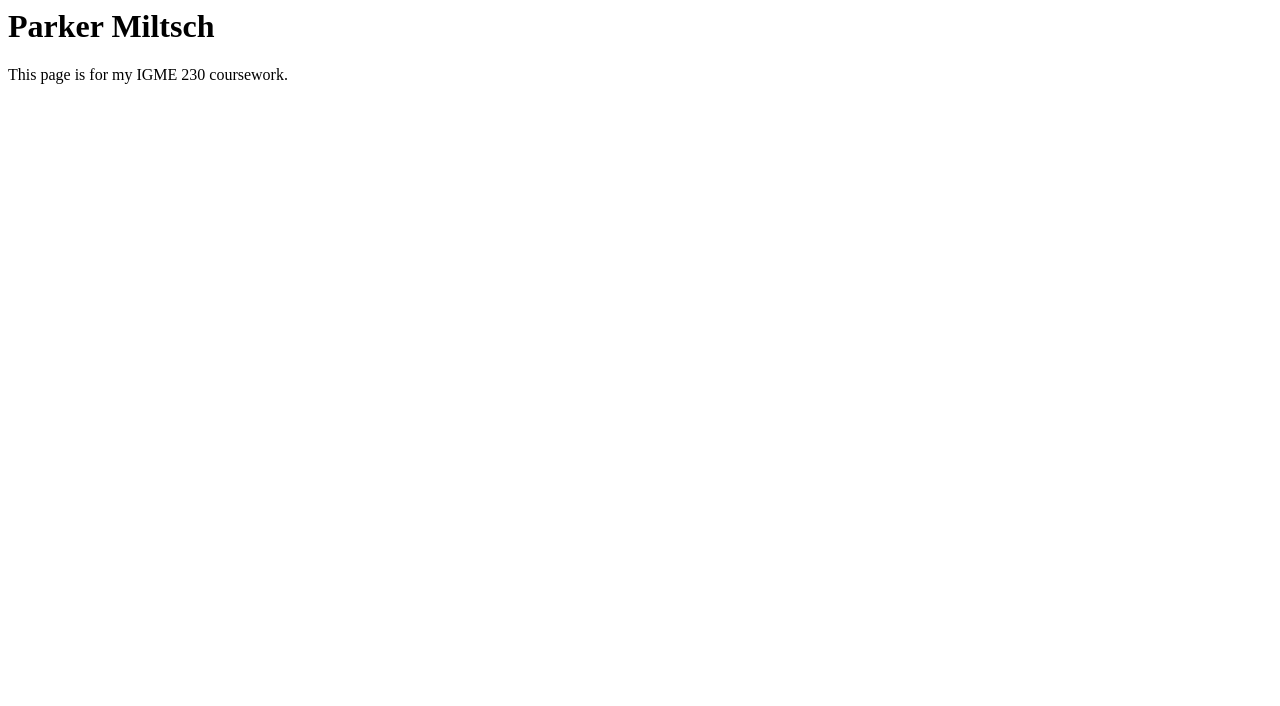
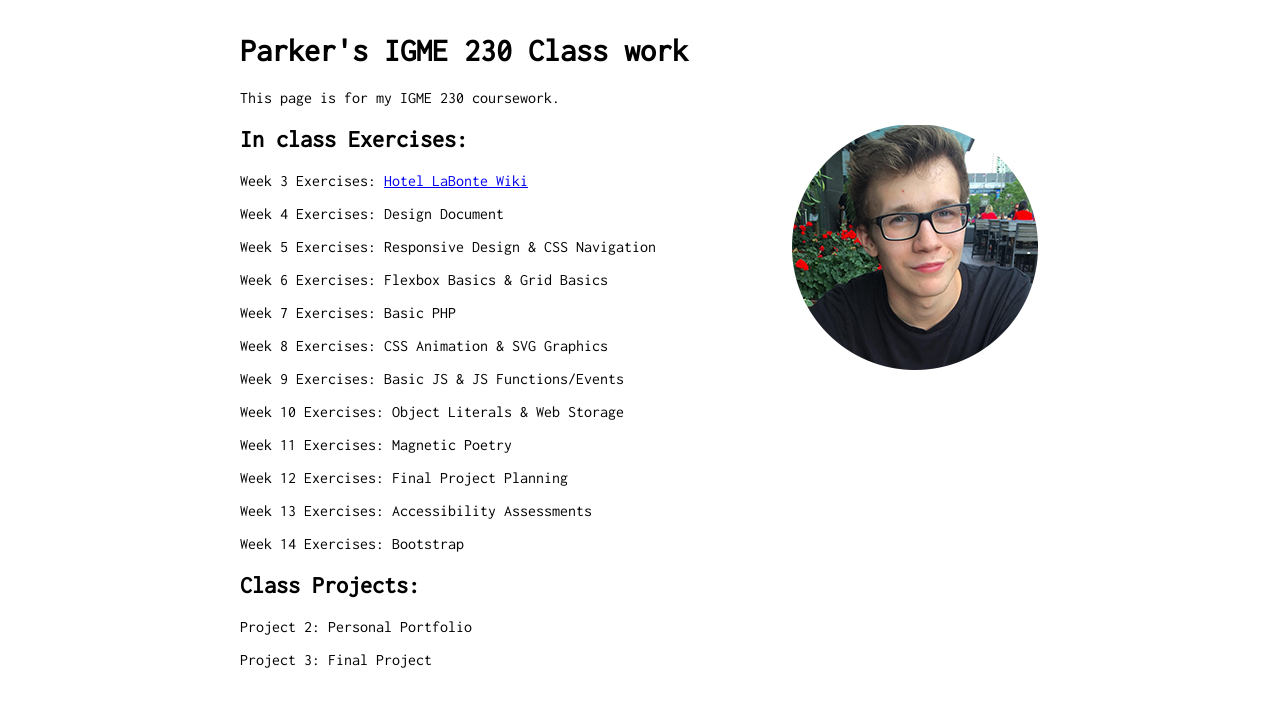
Before and after one commit to PMiltsch/igme230, a plain HTML site: page index.html in a window 1280 px wide. Drawn offline with Linux system fonts and the light colour scheme.

Commit message:
updated igme index for project 1

```diff
--- a/index.html
+++ b/index.html
@@ -3,10 +3,65 @@
     <meta charset="UTF-8">
     <meta name="viewport" content="width=device-width, initial-scale=1.0">
     <meta http-equiv="X-UA-Compatible" content="ie=edge">
+    <link href="https://fonts.googleapis.com/css?family=Inconsolata" rel="stylesheet">
+    <link rel="stylesheet" href="personalpage.css">
     <title>IGME 230 Coursework Page</title>
 </head>
 <body>
-    <h1>Parker Miltsch</h1>
-    <p>This page is for my IGME 230 coursework.</p>
+
+
+    <div id="container">
+            <h1>Parker's IGME 230 Class work</h1>
+            <p>This page is for my IGME 230 coursework.</p>
+            <img class="parkphoto" src="Park.png" alt="photo of park">
+
+
+
+
+
+            <h2>In class Exercises:</h2>
+
+            <p>Week 3 Exercises: <a href="../hotel.html">Hotel LaBonte Wiki</a> </p>
+
+            <p>Week 4 Exercises: Design Document </p>
+
+            <p>Week 5 Exercises: Responsive Design & CSS Navigation </p>
+
+            <p>Week 6 Exercises: Flexbox Basics & Grid Basics </p>
+
+            <p>Week 7 Exercises: Basic PHP</p>
+
+            <p>Week 8 Exercises: CSS Animation & SVG Graphics</p>
+
+            <p>Week 9 Exercises: Basic JS & JS Functions/Events </p>
+
+            <p>Week 10 Exercises: Object Literals & Web Storage </p>
+
+            <p>Week 11 Exercises: Magnetic Poetry</p>
+
+            <p>Week 12 Exercises: Final Project Planning</p>
+
+            <p>Week 13 Exercises: Accessibility Assessments</p>
+
+            <p>Week 14 Exercises: Bootstrap </p>
+
+
+
+
+            <h2>Class Projects: </h2>
+
+
+
+            <p>Project 2: Personal Portfolio</p>
+
+            <p>Project 3: Final Project </p>
+
+
+
+        </div>
+
+
+
+
 </body>
 </html>
--- /dev/null
+++ b/personalpage.css
@@ -0,0 +1,21 @@
+/* This puts my photo on the right side of the page. */
+
+.parkphoto {
+    float: right;
+    padding: 0px;
+    margin-left: 15px;
+}
+
+/* This sets the typeface of my page to Inconsolata. */
+html, body {
+    font-family: "Inconsolata", Helvetica, sans-serif;
+}
+
+/* This is gives the body of my page a max width of 800px and a padding of 5px. */
+
+#container {
+    max-width: 800px;
+    margin: 0 auto;
+    padding: 5px;
+
+}
```
Also changed, not shown: Park.png (added).
